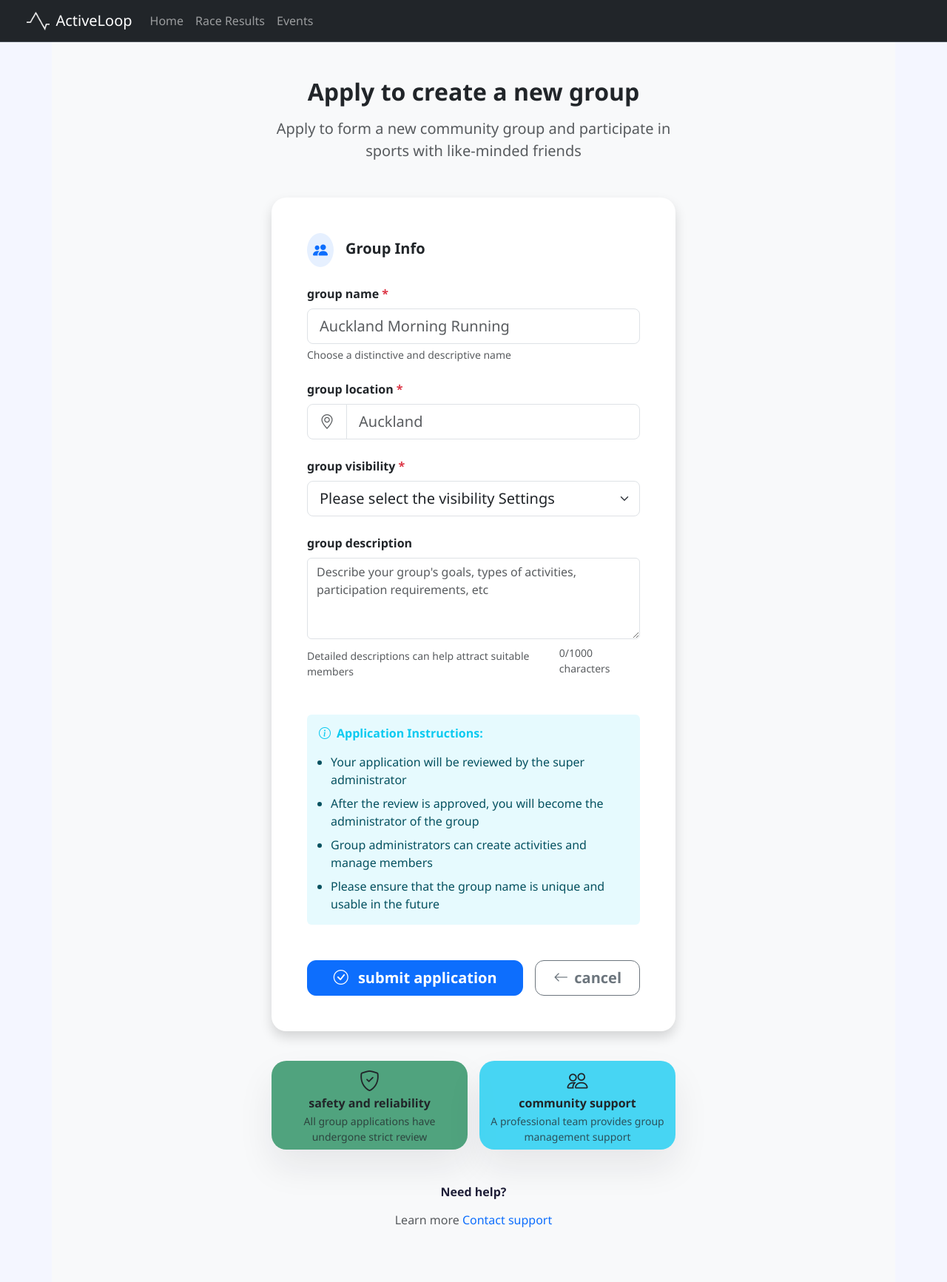
After one commit to HellenDongYun/lincoln_group_project, a Flask app: page /participants/1/applications/apply in a window 1280 px wide. The commit adds this page. Shown: the whole page at 74% size. Run offline with Flask 3, Linux system fonts and the light colour scheme; some libraries are stand-ins or nearby versions.

```diff
--- a/src/app/common/nav/nav_items.py
+++ b/src/app/common/nav/nav_items.py
@@ -4,32 +4,36 @@ from src.app.user.user import GlobalRole
 from src.app.common.nav.encode import encode_id
 
 def left_nav_items(user_id: int, user_role: GlobalRole):
-
     nav_items = []
-
+     # if user not logged in
+    if not user_id:
+        nav_items.append({
+            "label": "Race Results",
+            "url": url_for("results.public_results")
+        })
+        nav_items.append({
+            "label": "Events",
+            "url": url_for("app.get_events")
+        })
+        return nav_items
+    # SUPER_ADMIN
     if user_role == GlobalRole.SUPER_ADMIN and user_id:
         encoded_admin_id = encode_id(user_id)
         nav_items.append({
             "label": "Admin Dashboard",
             "url": url_for('admin.admin_dashboard', encoded_admin_id=encoded_admin_id)
         })
+        nav_items.append({
+            "label": "Race Results",
+            "url": url_for('results.public_results')
+        })
+        nav_items.append({
+            "label": "Events",
+            "url": url_for('app.get_events')
+        })
 
-    #Race Results for all users
-    nav_items.append({
-        "label": "Race Results",
-        "url": url_for('results.public_results')
-    })
-
-    #Events for all users
-    nav_items.append({
-        "label": "Events",
-        "url": url_for('app.get_events')
-    })
-
-    if not user_id:
-        return nav_items
-
-    if user_role == GlobalRole.PARTICIPANT:
+    # PARTICIPANT
+    elif user_role == GlobalRole.PARTICIPANT and user_id:
         encoded_participant_id = encode_id(user_id)
         nav_items.append({
             "label": "My Dashboard",
@@ -39,15 +43,15 @@ def left_nav_items(user_id: int, user_role: GlobalRole):
             "label": "Find Groups & Events",
             "url": url_for('groups.participant_search')
         })
-
-    # Groups navigation for all logged-in users
-    if user_id:
         nav_items.append({
-            "label": "Community Groups",
-            "url": url_for('groups.index')
+            "label": "My Applications",
+            "url": url_for('participant.myapplications', encoded_participant_id=encoded_participant_id)
         })
 
+    # if have other roles add more elif
+
     return nav_items
+
 
     """def left_nav_items():
     return [
@@ -82,33 +86,6 @@ def right_nav_items(user_id: int, user_role: GlobalRole):
         return []
 
     nav_items = []
-
-    # if user_role == Role.PARTICIPANT:
-    #     student = student_service.get_student_by_user_id(user_id)
-    #     nav_items.extend([
-    #         {
-    #             "label": stringcase.pascalcase(student.full_name.split(" ")[0]),
-    #             "url": url_for('student.get_student', encoded_student_id=student.encoded_student_id)
-    #         }
-    #     ])
-    #
-    # if user_role == Role.VOLUNTEER:
-    #     employer = employer_service.get_employer_by_user_id(user_id)
-    #     nav_items.extend([
-    #         {"label": employer.company_name,
-    #          "url": url_for('employer.get_employer', encoded_employer_id=employer.encoded_employer_id)}
-    #     ])
-    #
-    # if user_role == Role.ADMIN:
-    #     admin = admin_service.get_admin_by_admin_id(user_id)
-    #     nav_items.extend([
-    #         {
-    #             "label": stringcase.pascalcase(admin.full_name.split(" ")[0]),
-    #             "url": url_for('admin.get_admin', encoded_admin_id=admin.encoded_admin_id)
-    #         }
-    #         # {"label": "Settings", "url": url_for('admin.settings')}
-    #     ])
-
     nav_items.append({"label": "Settings", "url": url_for("app.settings")})
     nav_items.append( {"label": "Log out",  "url": url_for("app.logout") })
 
--- /dev/null
+++ b/src/app/templates/participant/create_group_form.html
@@ -0,0 +1,206 @@
+{% extends 'base.html'%} {%block content%}
+<div class="bg-light container py-5">
+  <div class="row justify-content-center">
+    <div class="col-lg-8 col-xl-6">
+      <!-- Header -->
+      <div class="text-center mb-5">
+        <h1 class="h2 fw-bold text-dark mb-3">Apply to create a new group</h1>
+        <p class="text-muted lead">
+          Apply to form a new community group and participate in sports with
+          like-minded friends
+        </p>
+      </div>
+
+      <!-- Main Form Card -->
+      <div class="card shadow border-0">
+        <div class="card-body p-4 p-md-5">
+          <form method="POST">
+            <!-- Group Info Section -->
+            <div class="mb-5">
+              <div class="d-flex align-items-center mb-4">
+                <div class="bg-primary bg-opacity-10 rounded-circle p-2 me-3">
+                  <i class="bi bi-people-fill text-primary fs-5"></i>
+                </div>
+                <div>
+                  <h5 class="fw-bold mb-1">Group Info</h5>
+                  <!-- <p class="text-muted small mb-0">group description</p> -->
+                </div>
+              </div>
+
+              <!-- Group Name -->
+              <div class="mb-4">
+                <label for="groupName" class="form-label fw-semibold">
+                  group name <span class="text-danger">*</span>
+                </label>
+                <input
+                  type="text"
+                  class="form-control form-control-lg"
+                  id="groupName"
+                  name="groupName"
+                  placeholder="Auckland Morning Running"
+                  value="{{ application.proposed_name if application else '' }}"
+                />
+                <div class="form-text">
+                  Choose a distinctive and descriptive name
+                </div>
+              </div>
+
+              <!-- Location -->
+              <div class="mb-4">
+                <label for="location" class="form-label fw-semibold">
+                  group location <span class="text-danger">*</span>
+                </label>
+                <div class="input-group input-group-lg">
+                  <span class="input-group-text bg-white">
+                    <i class="bi bi-geo-alt text-muted"></i>
+                  </span>
+                  <input
+                    type="text"
+                    class="form-control"
+                    id="location"
+                    name="location"
+                    placeholder="Auckland"
+                    value="{{ application.proposed_town if application else '' }}"
+                  />
+                </div>
+              </div>
+
+              <!-- Privacy Settings -->
+              <div class="mb-4">
+                <label for="privacy" class="form-label fw-semibold">
+                  group visibility <span class="text-danger">*</span>
+                </label>
+                <select
+                  class="form-select form-select-lg"
+                  id="privacy"
+                  name="privacy"
+                  value="{{ application.visibility if application else '' }}"
+                >
+                  <option value="">
+                    Please select the visibility Settings
+                  </option>
+                  <option value="public" {% if application and application.visibility == "public" %}selected{% endif %}>
+                    public - Everyone can see it and apply to join
+                  </option>
+                  <option value="private" {% if application and application.visibility == "private" %}selected{% endif %}>
+                    private - You can join only after the application is
+                    approved by the admin
+                  </option>
+                </select>
+              </div>
+
+              <!-- Group Description -->
+              <div class="mb-4">
+                <label for="description" class="form-label fw-semibold"
+                  >group description</label
+                >
+                <textarea
+                  class="form-control"
+                  id="description"
+                  name="description"
+                  rows="4"
+                  placeholder="Describe your group's goals, types of activities, participation requirements, etc"
+                >
+{{ application.proposed_description if application else '' }}</textarea
+                >
+                <div class="d-flex justify-content-between mt-2">
+                  <div class="form-text">
+                    Detailed descriptions can help attract suitable members
+                  </div>
+                  <small class="text-muted">0/1000 characters</small>
+                </div>
+              </div>
+            </div>
+
+            <!-- Application Rules Section -->
+            <div class="mb-5">
+              <div class="alert alert-info border-0 bg-info bg-opacity-10">
+                <h6 class="alert-heading fw-bold text-info mb-3">
+                  <i class="bi bi-info-circle me-2"></i>Application
+                  Instructions:
+                </h6>
+                <ul class="mb-0 ps-3">
+                  <li class="mb-2">
+                    Your application will be reviewed by the super administrator
+                  </li>
+                  <li class="mb-2">
+                    After the review is approved, you will become the
+                    administrator of the group
+                  </li>
+                  <li class="mb-2">
+                    Group administrators can create activities and manage
+                    members
+                  </li>
+                  <li class="mb-0">
+                    Please ensure that the group name is unique and usable in
+                    the future
+                  </li>
+                </ul>
+              </div>
+            </div>
+
+            <!-- Action Buttons -->
+            <div class="d-flex flex-column flex-sm-row gap-3">
+              <button
+                type="submit"
+                class="btn btn-primary btn-lg px-4 flex-fill"
+              >
+                <i class="bi bi-check-circle me-2"></i>{%if is_edit_mode  %} update changes {%else%} submit application {%endif%}
+              </button>
+              <a
+                href="{{url_for('participant.myapplications',encoded_participant_id=encoded_participant_id)}}"
+                type="button"
+                class="btn btn-outline-secondary btn-lg px-4"
+              >
+                <i class="bi bi-arrow-left me-2"></i>cancel
+              </a>
+            </div>
+          </form>
+        </div>
+      </div>
+
+      <!-- Additional Info -->
+      <div class="row mt-4 g-3">
+        <div class="col-md-6">
+          <div
+            class="card border-0 bg-success bg-opacity-75 d-flex justify-content-center text-center"
+            style="height: 120px"
+          >
+            <div class="card-body p-2">
+              <i class="bi bi-shield-check text-dark fs-3 mb-2"></i>
+              <h6 class="fw-bold mb-1">safety and reliability</h6>
+              <p class="small text-muted mb-0">
+                All group applications have undergone strict review
+              </p>
+            </div>
+          </div>
+        </div>
+
+        <div class="col-md-6">
+          <div
+            class="card border-0 bg-info bg-opacity-75 d-flex justify-content-center text-center"
+            style="height: 120px"
+          >
+            <div class="card-body p-2">
+              <i class="bi bi-people text-dark fs-3 mb-2"></i>
+              <h6 class="fw-bold mb-1">community support</h6>
+              <p class="small text-muted mb-0">
+                A professional team provides group management support
+              </p>
+            </div>
+          </div>
+        </div>
+      </div>
+
+      <!-- Help Section -->
+      <div class="text-center mt-5">
+        <h6 class="fw-bold mb-3">Need help?</h6>
+        <p class="text-muted mb-4">
+          Learn more
+          <a href="#" class="text-decoration-none">Contact support</a>
+        </p>
+      </div>
+    </div>
+  </div>
+</div>
+{%endblock%}
```
Also changed, not shown: src/app/participant/participant_controller.py (+71 -0 lines), src/app/participant/participant_repository.py (+83 -0 lines), src/app/participant/participant_service.py (+26 -0 lines), src/app/templates/app/home.html (+4 -8 lines), src/app/templates/app/search.html (+1 -31 lines), src/app/templates/participant/applications.html (added, +203 -0 lines).
